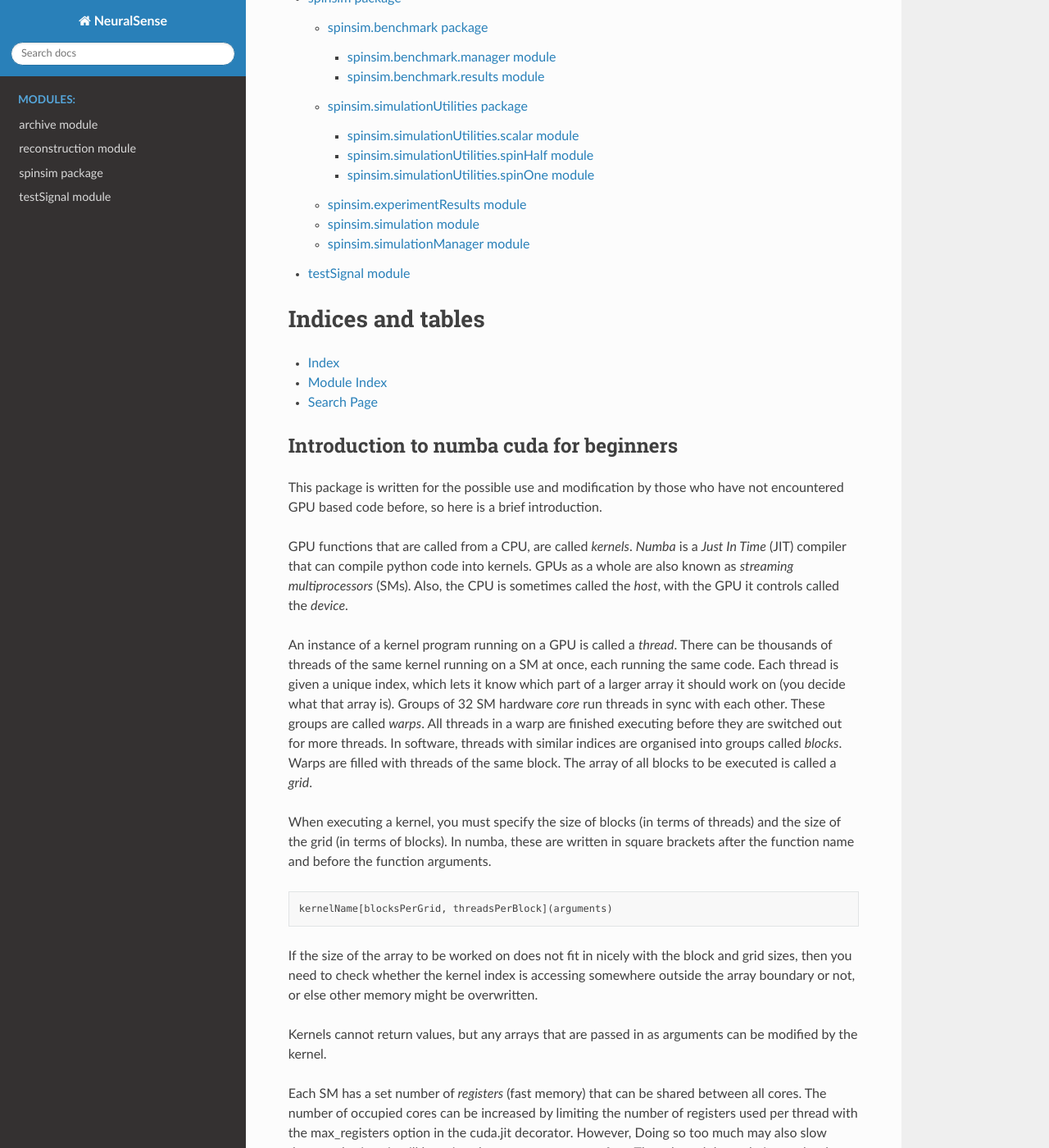
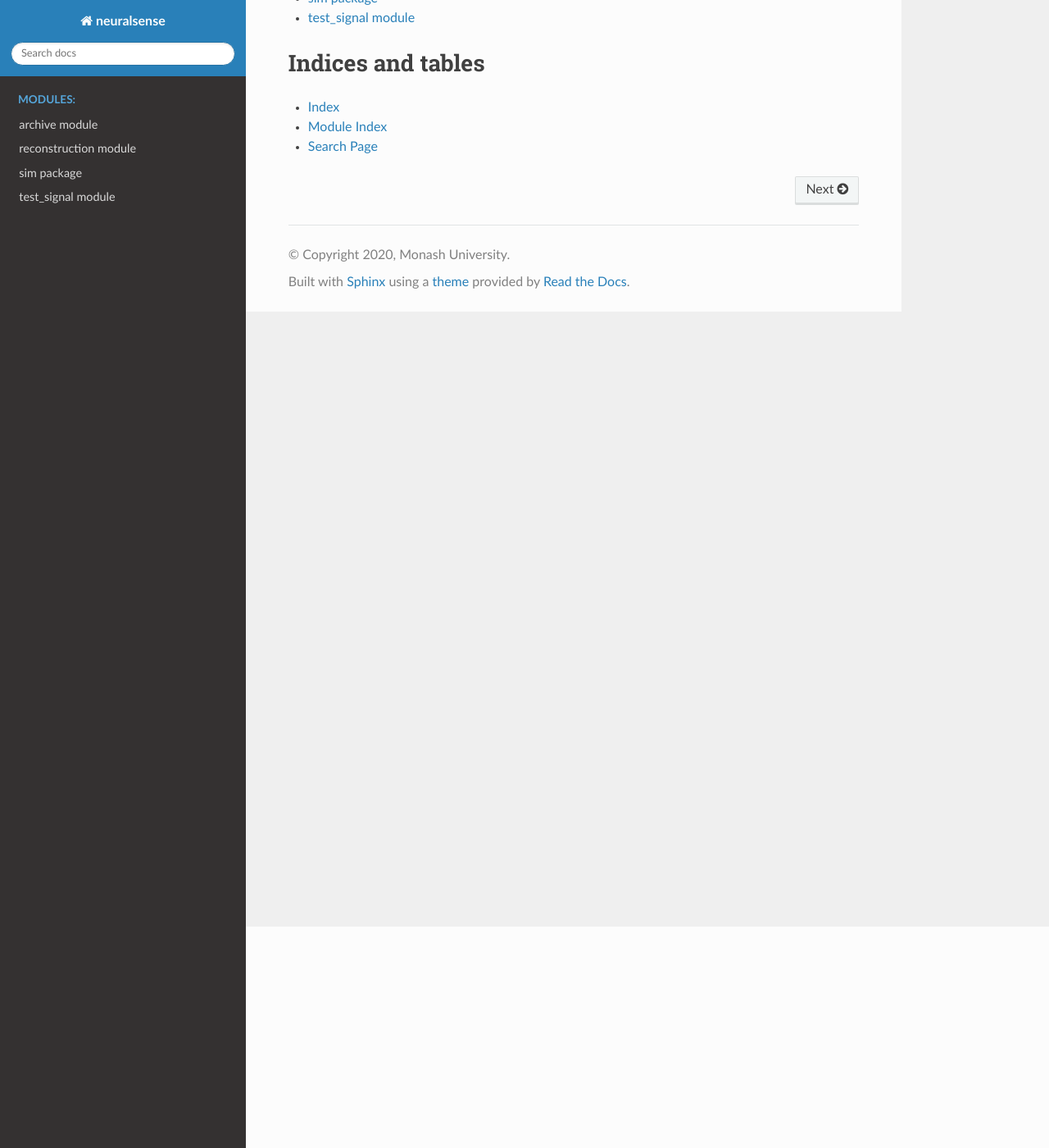
Before and after one commit to jamdou/neural-sense, a Sphinx documentation site: the page built from docs/source/index.rst, in a window 1280 px wide and 1400 px high, scrolled down 270 px. Shown: the whole window at 82% size. Built offline with Sphinx 7.4.7 and the Read the Docs theme 2.0.0, drawn with Linux system fonts in a browser that asks for light colours; some of the changed text lies outside the part shown.

Commit message:
Modification of documentation

```diff
--- a/docs/source/conf.py
+++ b/docs/source/conf.py
@@ -24,21 +24,21 @@
 import sys
 import sphinx_rtd_theme
 # from import exts.numbadoc
-sys.path.insert(0, os.path.abspath('../../'))
-sys.path.append(os.path.abspath("./_ext"))
-# sys.path.insert(1, os.path.abspath('exts\\'))
+sys.path.insert(0, os.path.abspath('../'))
+sys.path.append(os.path.abspath("../../"))
+sys.path.insert(1, os.path.abspath('_ext\\'))
 # from exts import numbadoc
 # sys.path.append(os.path.abspath('exts\\'))
 
 
 # -- Project information -----------------------------------------------------
 
-project = 'NeuralSense'
-copyright = '2020, Alexander Tritt'
+project = 'neuralsense'
+copyright = '2020, Monash University'
 author = 'Alexander Tritt'
 
 # The full version, including alpha/beta/rc tags
-release = '0.1'
+release = '0.1.1'
 
 
 # -- General configuration ---------------------------------------------------
@@ -47,13 +47,16 @@
 # extensions coming with Sphinx (named 'sphinx.ext.*') or your custom
 # ones.
 extensions = [
-    "sphinx.ext.autodoc",   # Generate documentation from code
-    "sphinx.ext.napoleon",  # Use numpy standard formatting
-    "sphinx_rtd_theme",     # Documentation theme
-    "numbadoc"              # Is able to document numba
+    "sphinx.ext.autodoc",       # Generate documentation from code
+    "sphinx.ext.napoleon",      # Use numpy standard formatting
+    "sphinx_rtd_theme",         # Documentation theme
+    "numbadoc",                 # Is able to document numba
+    "sphinx.ext.intersphinx",   # Link to other documentation
+    "sphinxcontrib.bibtex"      # Bibtex support
 ]
 
 autoclass_content = 'both'
+numfig = True
 
 # Napoleon settings
 napoleon_google_docstring = False
@@ -92,3 +95,14 @@
 # so a file named "default.css" will overwrite the builtin "default.css".
 html_static_path = ['_static']
 html_sidebars = { '**': ['globaltoc.html', 'relations.html', 'sourcelink.html', 'searchbox.html'] }
+
+intersphinx_mapping = {
+    'python': ('https://docs.python.org/3', None),
+    'numba': ('http://numba.pydata.org/numba-doc/latest/', None),
+    'numpy': ('https://numpy.org/doc/stable/', None),
+    'matplotlib': ('http://matplotlib.sourceforge.net/', None),
+    'h5py' : ('https://docs.h5py.org/en/stable/', None),
+    'spinsim' : ('https://spinsim.readthedocs.io/en/latest/', None)
+    }
+
+# add_module_names = False
--- a/docs/source/index.rst
+++ b/docs/source/index.rst
@@ -14,29 +14,3 @@
 * :ref:`genindex`
 * :ref:`modindex`
 * :ref:`search`
-
-****************************************
-Introduction to numba cuda for beginners
-****************************************
-
-This package is written for the possible use and modification by those who have not encountered GPU based code before, so here is a brief introduction.
-
-GPU functions that are called from a CPU, are called *kernels*. *Numba* is a *Just In Time* (JIT) compiler that can compile python code into kernels. GPUs as a whole are also known as *streaming multiprocessors* (SMs). Also, the CPU is sometimes called the *host*, with the GPU it controls called the *device*.
-
-An instance of a kernel program running on a GPU is called a *thread*. There can be thousands of threads of the same kernel running on a SM at once, each running the same code. Each thread is given a unique index, which lets it know which part of a larger array it should work on (you decide what that array is). Groups of 32 SM hardware *core* run threads in sync with each other. These groups are called *warps*. All threads in a warp are finished executing before they are switched out for more threads. In software, threads with similar indices are organised into groups called *blocks*. Warps are filled with threads of the same block. The array of all blocks to be executed is called a *grid*.
-
-When executing a kernel, you must specify the size of blocks (in terms of threads) and the size of the grid (in terms of blocks). In numba, these are written in square brackets after the function name and before the function arguments.
-
-.. code-block:: python
-
-   kernelName[blocksPerGrid, threadsPerBlock](arguments)
-
-If the size of the array to be worked on does not fit in nicely with the block and grid sizes, then you need to check whether the kernel index is accessing somewhere outside the array boundary or not, or else other memory might be overwritten.
-
-Kernels cannot return values, but any arrays that are passed in as arguments can be modified by the kernel.
-
-Each SM has a set number of *registers* (fast memory) that can be shared between all cores. The number of occupied cores can be increased by limiting the number of registers used per thread with the max_registers option in the cuda.jit decorator. However, Doing so too much may also slow down code since it will be using slower memory more often. Threads each have their own *local memory* that only they can access, and *shared memory* that is available to all other threads. The arguments to the kernel are all shared.
-
-*Device functions* can also be written. These are functions that are executed within a kernel thread (ie on the device), and cannot be called by the CPU (ie the host).
-
-Numba can also be used to write JIT compiled code for the CPU. prange can be used as an alternative to range in for loops to be able to take advantage of CPU parallel processing such as multiple cores, or vector coprocessors.
--- a/docs/source/modules.rst
+++ b/docs/source/modules.rst
@@ -6,5 +6,5 @@
 
    archive
    reconstruction
-   spinsim
-   testSignal
+   sim
+   test_signal
--- a/docs/source/spinsim.benchmark.manager.rst
+++ /dev/null
@@ -1,7 +0,0 @@
-spinsim.benchmark.manager module
-================================
-
-.. automodule:: spinsim.benchmark.manager
-   :members:
-   :undoc-members:
-   :show-inheritance:
--- a/docs/source/spinsim.benchmark.results.rst
+++ /dev/null
@@ -1,7 +0,0 @@
-spinsim.benchmark.results module
-================================
-
-.. automodule:: spinsim.benchmark.results
-   :members:
-   :undoc-members:
-   :show-inheritance:
--- a/docs/source/spinsim.benchmark.rst
+++ /dev/null
@@ -1,19 +0,0 @@
-spinsim.benchmark package
-=========================
-
-Submodules
-----------
-
-.. toctree::
-   :maxdepth: 4
-
-   spinsim.benchmark.manager
-   spinsim.benchmark.results
-
-Module contents
----------------
-
-.. automodule:: spinsim.benchmark
-   :members:
-   :undoc-members:
-   :show-inheritance:
--- a/docs/source/spinsim.experimentResults.rst
+++ /dev/null
@@ -1,7 +0,0 @@
-spinsim.experimentResults module
-================================
-
-.. automodule:: spinsim.experimentResults
-   :members:
-   :undoc-members:
-   :show-inheritance:
--- a/docs/source/spinsim.rst
+++ /dev/null
@@ -1,29 +0,0 @@
-spinsim package
-===============
-
-Subpackages
------------
-
-.. toctree::
-   :maxdepth: 4
-
-   spinsim.benchmark
-   spinsim.simulationUtilities
-
-Submodules
-----------
-
-.. toctree::
-   :maxdepth: 4
-
-   spinsim.experimentResults
-   spinsim.simulation
-   spinsim.simulationManager
-
-Module contents
----------------
-
-.. automodule:: spinsim
-   :members:
-   :undoc-members:
-   :show-inheritance:
--- a/docs/source/spinsim.simulation.rst
+++ /dev/null
@@ -1,7 +0,0 @@
-spinsim.simulation module
-=========================
-
-.. automodule:: spinsim.simulation
-   :members:
-   :undoc-members:
-   :show-inheritance:
--- a/docs/source/spinsim.simulationManager.rst
+++ /dev/null
@@ -1,7 +0,0 @@
-spinsim.simulationManager module
-================================
-
-.. automodule:: spinsim.simulationManager
-   :members:
-   :undoc-members:
-   :show-inheritance:
--- a/docs/source/spinsim.simulationUtilities.rst
+++ /dev/null
@@ -1,20 +0,0 @@
-spinsim.simulationUtilities package
-===================================
-
-Submodules
-----------
-
-.. toctree::
-   :maxdepth: 4
-
-   spinsim.simulationUtilities.scalar
-   spinsim.simulationUtilities.spinHalf
-   spinsim.simulationUtilities.spinOne
-
-Module contents
----------------
-
-.. automodule:: spinsim.simulationUtilities
-   :members:
-   :undoc-members:
-   :show-inheritance:
--- a/docs/source/spinsim.simulationUtilities.scalar.rst
+++ /dev/null
@@ -1,7 +0,0 @@
-spinsim.simulationUtilities.scalar module
-=========================================
-
-.. automodule:: spinsim.simulationUtilities.scalar
-   :members:
-   :undoc-members:
-   :show-inheritance:
--- a/docs/source/spinsim.simulationUtilities.spinHalf.rst
+++ /dev/null
@@ -1,7 +0,0 @@
-spinsim.simulationUtilities.spinHalf module
-===========================================
-
-.. automodule:: spinsim.simulationUtilities.spinHalf
-   :members:
-   :undoc-members:
-   :show-inheritance:
--- a/docs/source/spinsim.simulationUtilities.spinOne.rst
+++ /dev/null
@@ -1,7 +0,0 @@
-spinsim.simulationUtilities.spinOne module
-==========================================
-
-.. automodule:: spinsim.simulationUtilities.spinOne
-   :members:
-   :undoc-members:
-   :show-inheritance:
--- a/docs/source/testSignal.rst
+++ /dev/null
@@ -1,7 +0,0 @@
-testSignal module
-=================
-
-.. automodule:: testSignal
-   :members:
-   :undoc-members:
-   :show-inheritance:
--- /dev/null
+++ b/docs/source/test_signal.rst
@@ -0,0 +1,7 @@
+test\_signal module
+===================
+
+.. automodule:: test_signal
+   :members:
+   :undoc-members:
+   :show-inheritance:
```
Also changed, not shown: archive.py (+19 -19 lines), docs/source/benchmark_device.rst (added, +7 -0 lines), docs/source/sim.rst (added, +29 -0 lines).
